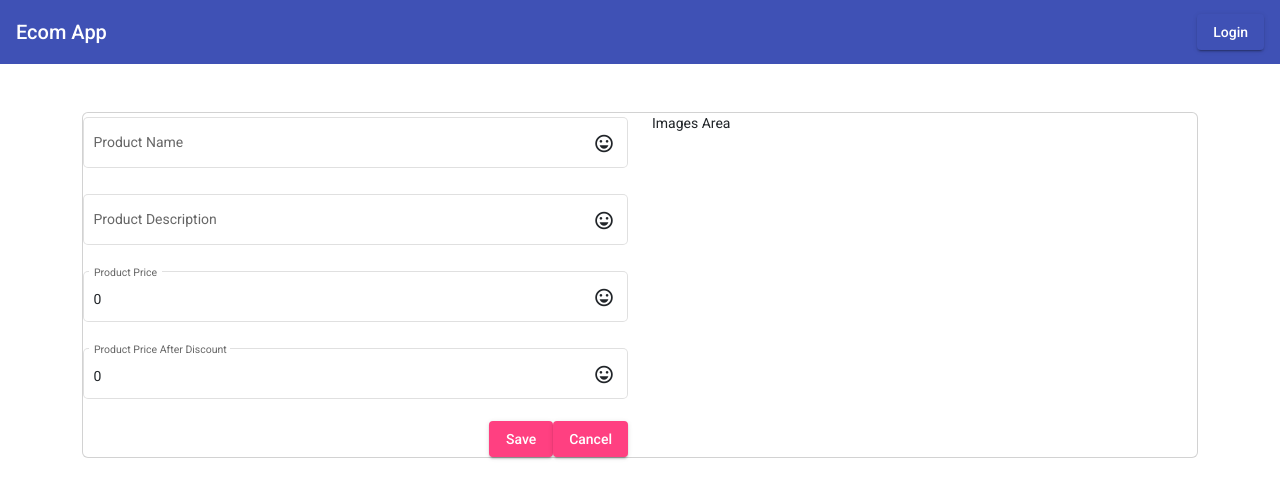
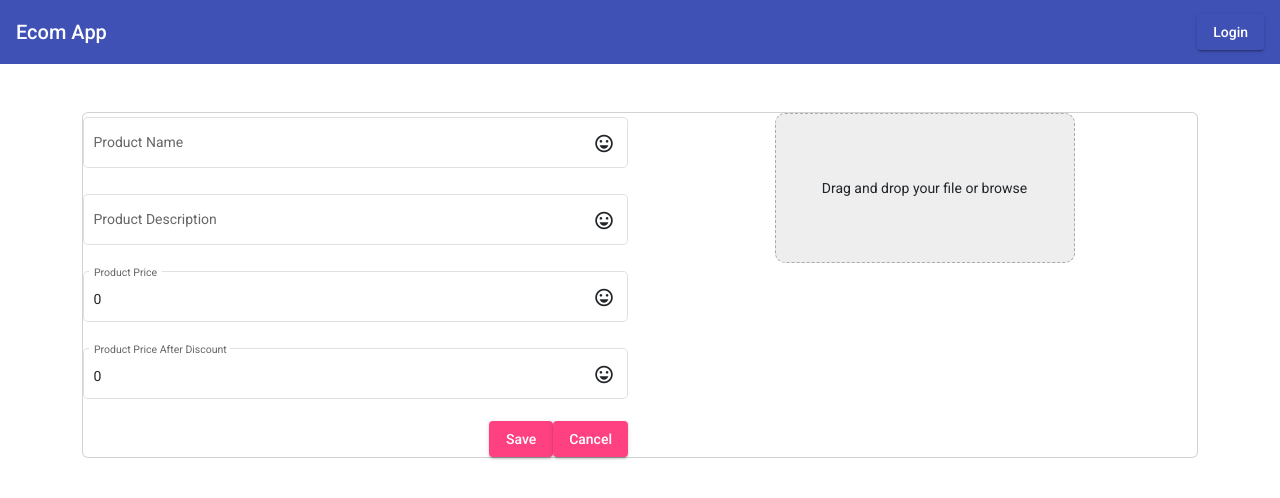
Before and after one commit to said-bouferriche/ecom-frontend, an Angular app: page /addNewProduct in a window 1280 px wide. Shown: the top 498 px of the page. Built offline with nearby package versions, Linux system fonts and the light colour scheme.

Commit message:
adding cancelling button for selected images

```diff
--- /dev/null
+++ b/src/app/_model/file-handle.model.ts
@@ -0,0 +1,6 @@
+import {SafeUrl} from "@angular/platform-browser";
+
+export interface FileHandle{
+  file: File,
+  url: SafeUrl
+}
--- a/src/app/_model/product.model.ts
+++ b/src/app/_model/product.model.ts
@@ -1,6 +1,9 @@
+import {FileHandle} from "./file-handle.model";
+
 export interface Product{
   productName: string,
   productDescription: string,
   productDiscountedPrice: number,
   productActualPrice: number
+  productImages: FileHandle[]
 }
--- a/src/app/_services/product.service.ts
+++ b/src/app/_services/product.service.ts
@@ -10,7 +10,7 @@ export class ProductService {
   API_PATH = "http://localhost:9090";
   constructor(private httpClient: HttpClient) { }
 
-  public addProduct(product: Product){
+  public addProduct(product: FormData){
     return this.httpClient.post<Product>(this.API_PATH +"/addNewProduct", product);
   }
 }
--- a/src/app/add-new-product/add-new-product.component.css
+++ b/src/app/add-new-product/add-new-product.component.css
@@ -0,0 +1,34 @@
+mat-grid-tile{
+  border: 1px solid #eee;
+}
+.btn-remove-image{
+  position: absolute;
+  cursor: pointer;
+  top: 2px;
+  right: 2px;
+  z-index: 100;
+  background-color: darkred;
+  color: white;
+  border-radius: 50%;
+  width: 20px;
+  height: auto;
+  text-align: center;
+}
+
+.dropzone{
+  height: 150px;
+  width: 300px;
+  min-width: 100px;
+  border: dashed 1px #aaa;
+  border-radius: 10px;
+  margin-left: auto;
+  margin-right: auto;
+  display: table;
+  background-color: #eee;
+}
+
+.text-wrapper{
+  display: table-cell;
+  vertical-align: middle;
+  cursor: pointer;
+}
--- a/src/app/add-new-product/add-new-product.component.html
+++ b/src/app/add-new-product/add-new-product.component.html
@@ -56,7 +56,43 @@
       </div>
 
       <div class="col-6">
-        Images Area
+        <div>
+
+          <div class="dropzone">
+            <div class="text-wrapper text-center">
+              Drag and drop your file or
+              <a (click)="selectFile.click()">browse</a>
+            </div>
+          </div>
+
+
+
+
+
+
+          <input type="file"
+                 style="display: none"
+                 multiple
+                 value="select"
+                 #selectFile
+                 (change)="onFileSelected($event)">
+        </div>
+        <div class="mt-5">
+          <div class="row">
+             <mat-grid-list cols="4" rowHeight="1:1">
+               <mat-grid-tile *ngFor="let file of product.productImages; let i = index;">
+                 <div style="position: relative">
+                   <span class="btn-remove-image" (click)="removeImages(i)">X</span>
+                   <img [src]="file.url" height="100px" width="100px">
+                 </div>
+               </mat-grid-tile>
+
+             </mat-grid-list>
+          </div>
+        </div>
+
+
+
 
       </div>
 
--- a/src/app/add-new-product/add-new-product.component.ts
+++ b/src/app/add-new-product/add-new-product.component.ts
@@ -1,8 +1,11 @@
-import { Component, OnInit } from '@angular/core';
+import {Component, OnInit, Sanitizer} from '@angular/core';
 import {Product} from "../_model/product.model";
 import {NgForm} from "@angular/forms";
 import {ProductService} from "../_services/product.service";
 import {HttpErrorResponse} from "@angular/common/http";
+import {FileHandle} from "../_model/file-handle.model";
+import {DomSanitizer} from "@angular/platform-browser";
+import {worker} from "cluster";
 
 @Component({
   selector: 'app-add-new-product',
@@ -15,15 +18,22 @@ export class AddNewProductComponent implements OnInit {
     productName: "",
     productDescription: "",
     productDiscountedPrice: 0,
-    productActualPrice: 0
+    productActualPrice: 0,
+    productImages: []
   }
-  constructor(private productService:ProductService) { }
+  constructor(private productService:ProductService,
+              private sanitizer: DomSanitizer) { }
 
   ngOnInit(): void {
   }
 
   addProduct(productForm: NgForm) {
-    this.productService.addProduct(this.product)
+
+    const productFormData = this.prepareFormData(this.product);
+    console.log(productFormData);
+
+
+    this.productService.addProduct(productFormData)
       .subscribe(
         (response:Product)=>{
           productForm.reset();
@@ -32,4 +42,42 @@ export class AddNewProductComponent implements OnInit {
         }
       )
   }
+
+  prepareFormData(product: Product):FormData{
+    const formData = new FormData();
+    formData.append(
+      'product',
+      new Blob([JSON.stringify(product)],{type:'application/json'})
+    );
+    for(var i=0; i<product.productImages.length; i++){
+      formData.append(
+        'imageFile',
+        product.productImages[i].file,
+        product.productImages[i].file.name
+      );
+    }
+    return formData;
+  }
+
+
+  onFileSelected(event: Event) {
+    // @ts-ignore
+    if (event.target.files){
+      // @ts-ignore
+      const file = event.target.files[0];
+      const fileHandle: FileHandle ={
+        file: file,
+        url: this.sanitizer.bypassSecurityTrustUrl(
+          window.URL.createObjectURL(file)
+        )
+      }
+      this.product.productImages.push(fileHandle);
+
+    }
+  }
+
+  removeImages(i:number){
+    this.product.productImages.splice(i, 1);
+  }
+
 }
--- /dev/null
+++ b/src/app/drag.directive.ts
@@ -0,0 +1,10 @@
+import { Directive } from '@angular/core';
+
+@Directive({
+  selector: '[appDrag]'
+})
+export class DragDirective {
+
+  constructor() { }
+
+}
```
Also changed, not shown: src/app/app.module.ts (+6 -3 lines), 1 other file (tests, documents, lock files or other folders).
